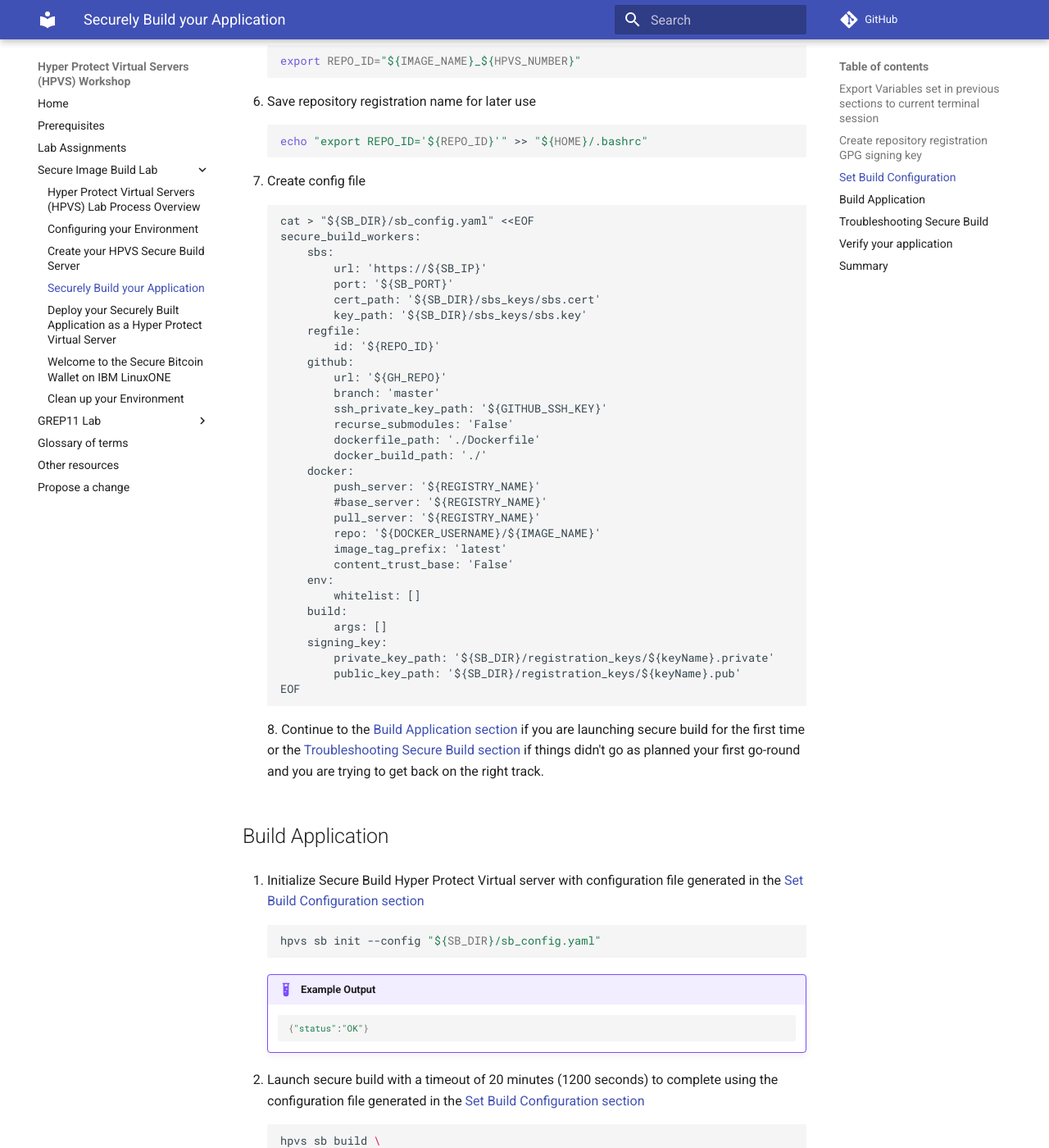
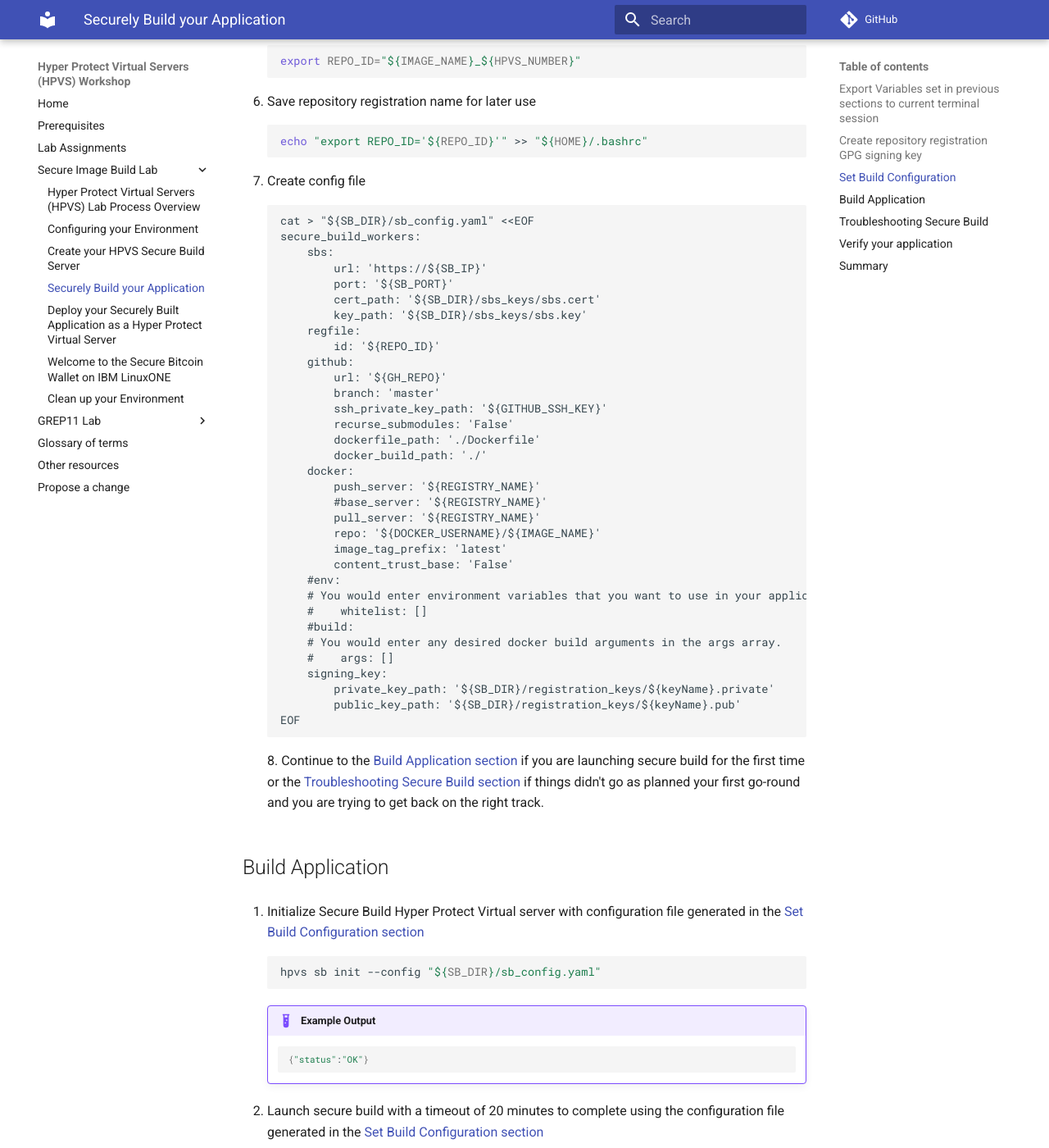
Before and after one commit to ibm-wsc/hyper-protect-virtual-servers-workshop, an MkDocs documentation site: the page built from docs/securebuild-lab/build.md, in a window 1280 px wide and 1400 px high, scrolled down 2479 px. Shown: the whole window at 82% size. Built offline with MkDocs 1.6.1 and Material for MkDocs 9.7.7, drawn with Linux system fonts in a browser that asks for light colours; emoji names are drawn with the system emoji font; comment, search, counter and statistics services are not loaded.

Commit message:
Commented args and whitelist and updated timeout for minutes of new cli

````diff
--- a/docs/securebuild-lab/build.md
+++ b/docs/securebuild-lab/build.md
@@ -163,10 +163,12 @@ source "${HOME}/.bashrc"
             repo: '${DOCKER_USERNAME}/${IMAGE_NAME}'
             image_tag_prefix: 'latest'
             content_trust_base: 'False'
-        env:
-            whitelist: []
-        build:
-            args: []
+        #env:
+        # You would enter environment variables that you want to use in your application container in the whitelist array.
+        #    whitelist: []
+        #build:
+        # You would enter any desired docker build arguments in the args array.
+        #    args: []
         signing_key:
             private_key_path: '${SB_DIR}/registration_keys/${keyName}.private'
             public_key_path: '${SB_DIR}/registration_keys/${keyName}.pub'
@@ -188,11 +190,11 @@ source "${HOME}/.bashrc"
         {"status":"OK"}
         ```
 
-2. Launch secure build with a timeout of 20 minutes (1200 seconds) to complete using the configuration file generated in the [Set Build Configuration section](#set-build-configuration)
+2. Launch secure build with a timeout of 20 minutes to complete using the configuration file generated in the [Set Build Configuration section](#set-build-configuration)
 
     ``` bash
     hpvs sb build \
-    --timeout 1200 \
+    --timeout 20 \
     --config "${SB_DIR}/sb_config.yaml"
     ```
 
````
